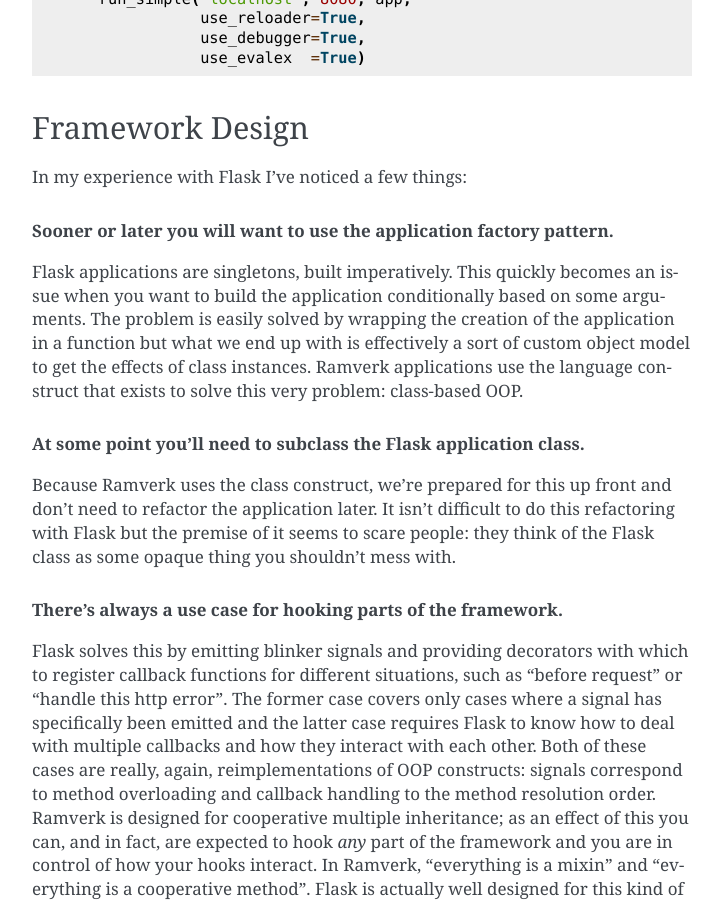
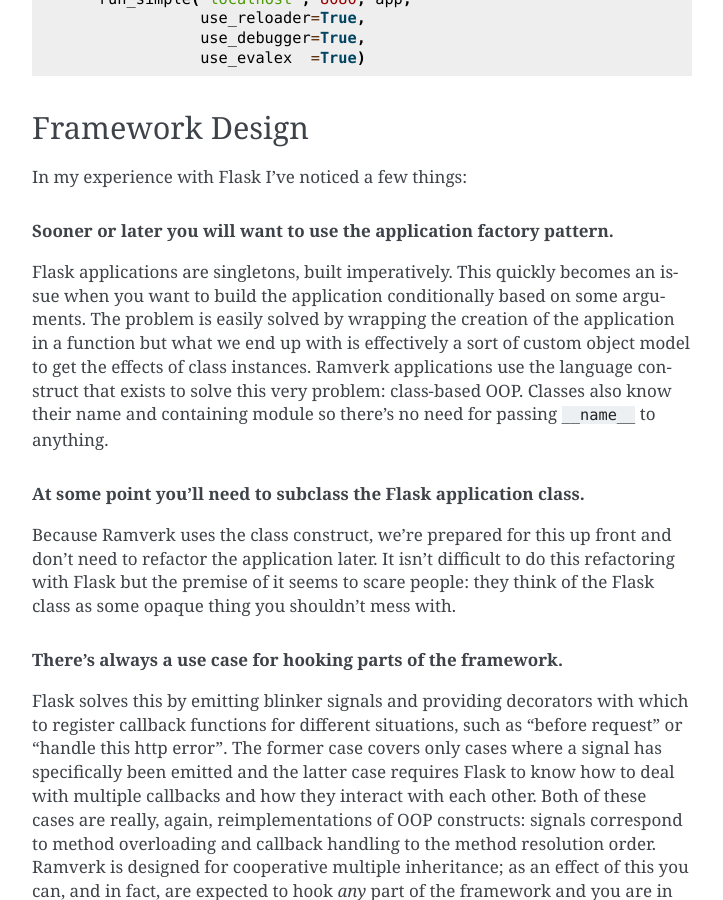
Before and after one commit to dag/relvlast, a Sphinx documentation site: the page built from docs/index.rst, in a window 1280 px wide and 900 px high, scrolled down 2685 px. Shown: the whole window, without its empty margins (388-1111 px from the left). Built offline with Sphinx 7.4.7, drawn with Linux system fonts in a browser that asks for light colours.

Commit message:
class __module__ provides __name__

```diff
--- a/docs/index.rst
+++ b/docs/index.rst
@@ -140,7 +140,8 @@
 application in a function but what we end up with is effectively a sort of
 custom object model to get the effects of class instances. Ramverk
 applications use the language construct that exists to solve this very
-problem: class-based OOP.
+problem: class-based OOP. Classes also know their name and containing
+module so there's no need for passing ``__name__`` to anything.
 
 .. rubric::
   At some point you'll need to subclass the Flask application class.
```
